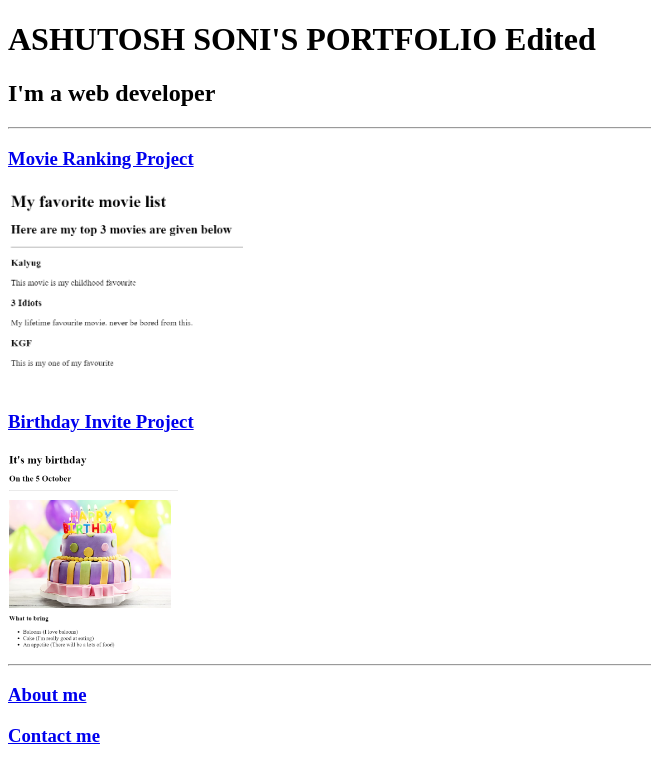
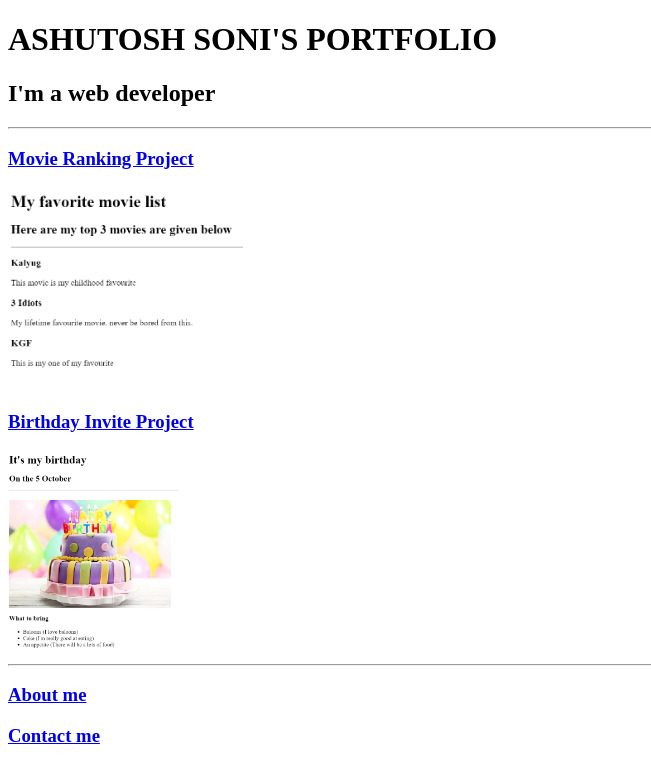
Before and after one commit to ASHUTOSHSONI007/html-Portfolio, a plain HTML site: page index.html in a window 1280 px wide. Shown: the whole page, without its empty margins (0-651 px from the left). Drawn offline with Linux system fonts and the light colour scheme.

Commit message:
index.html

```diff
--- a/index.html
+++ b/index.html
@@ -5,7 +5,7 @@
     <title>Portfolio Website</title>
 </head>
 <body>
-    <h1>ASHUTOSH SONI'S PORTFOLIO Edited</h1>
+    <h1>ASHUTOSH SONI'S PORTFOLIO</h1>
     <h2>I'm a web developer</h2>
     <hr />
 
```
